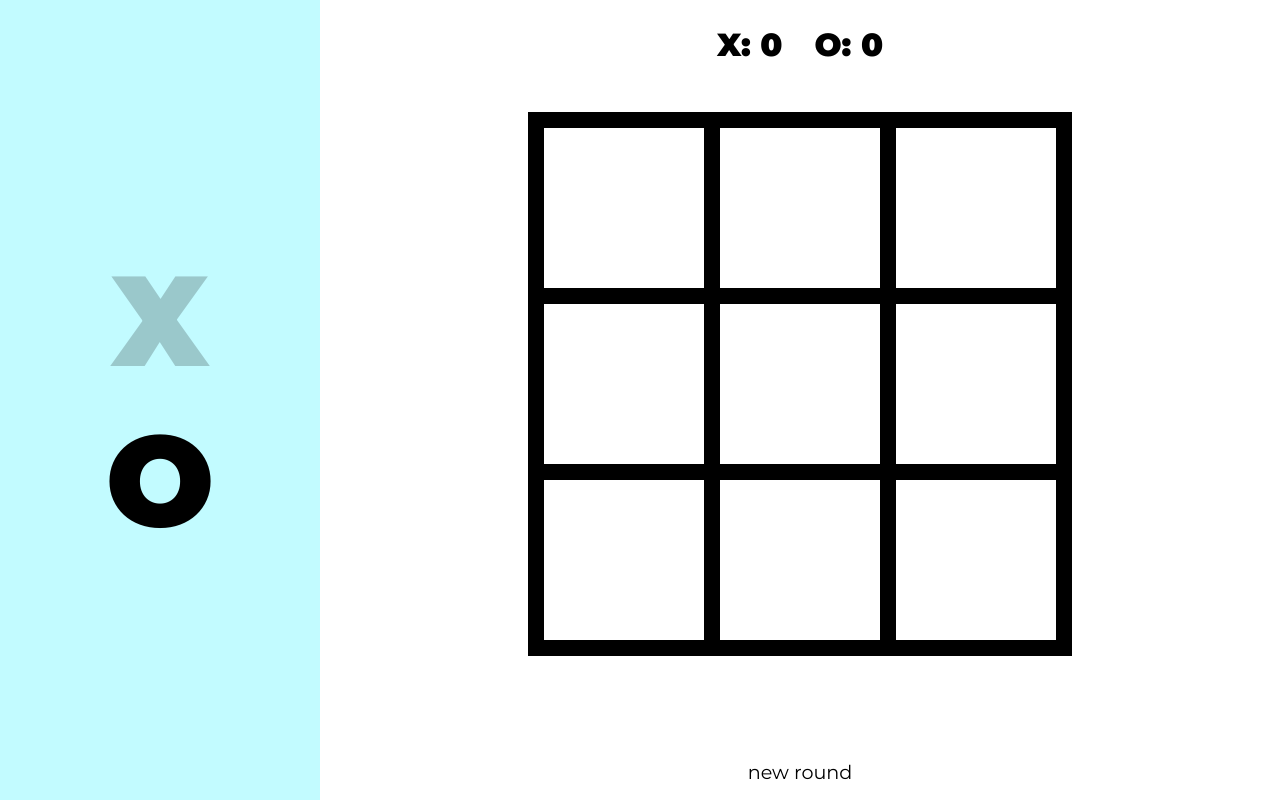
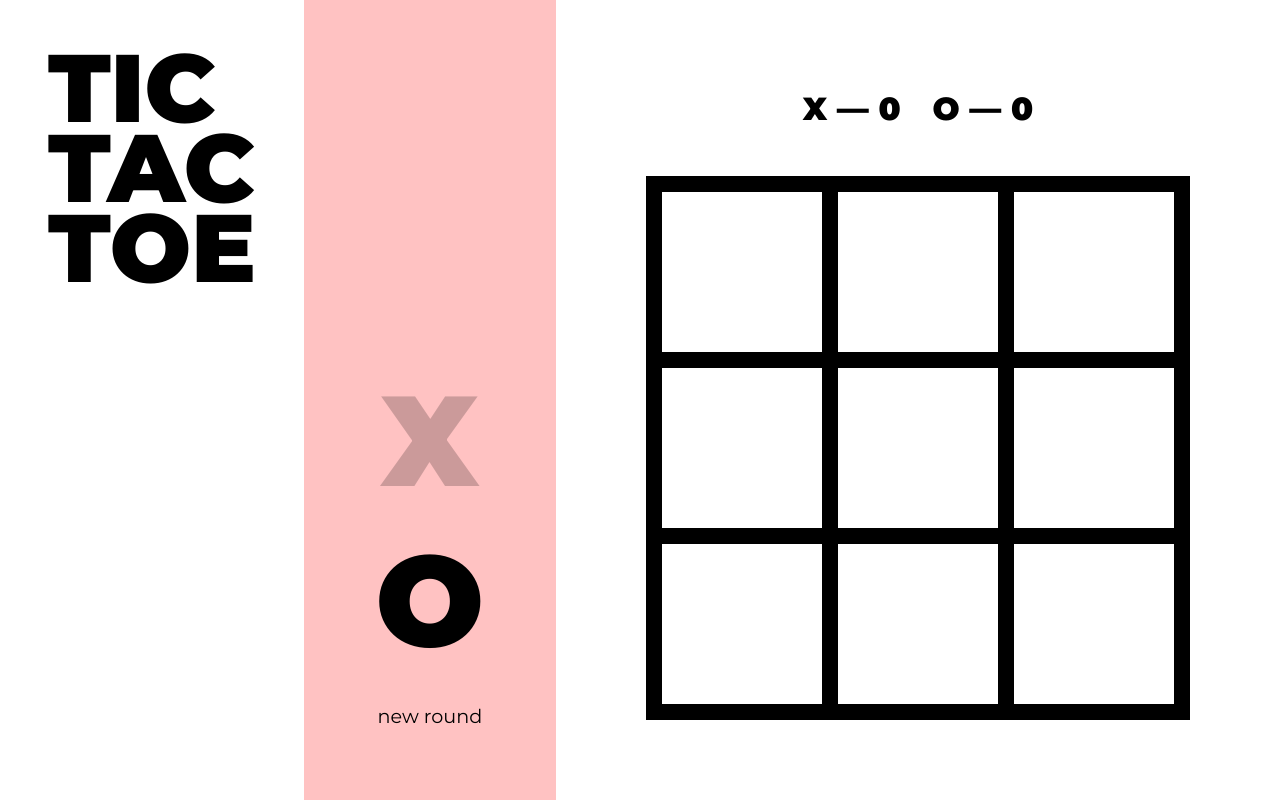
Before and after one commit to tanmancan/tic-tac-toe, a plain HTML site: page index.html in a window 1280 px wide. Drawn offline with Linux system fonts and the light colour scheme.

Commit message:
more styling

```diff
--- a/app.js
+++ b/app.js
@@ -127,8 +127,8 @@ class TicTacToe {
       this.titTacGrid.classList.add('winner-' + checkWinner.indexOf(true));
       this.score[player] += 1;
 
-      // Notify who one
-      this.message.innerHTML = `Player ${playerName[player]} has one!`;
+      // Notify who won
+      this.message.innerHTML = `Player ${playerName[player]} has won!`;
 
       this.endRound();
     }
--- a/app.scss
+++ b/app.scss
@@ -18,7 +18,7 @@ $selection-width: 8rem;
 $selection-height: 8rem;
 
 // Player control colors
-$player-control-background: #c2fbff;
+$player-control-background: #ffc2c2;
 
 // Tic tac grid size
 $tic-tac-grid-width: 10rem;
@@ -75,6 +75,27 @@ $game-board-background: #fff;
   }
 }
 
+@mixin score-board {
+  .score-board {
+    display: flex;
+    flex-flow: row;
+    align-items: center;
+    justify-content: center;
+    margin: 1rem;
+    text-align: center;
+
+    .score-container {
+      padding: 1rem;
+      font-size: 2rem;
+      font-weight: 900;
+    }
+
+    .score-label {
+
+    }
+  }
+}
+
 @mixin winner-highlight {
   // Winning combinations
   $winner-combo: ('0': (1,2,3), '1': (4,5,6), '2': (7,8,9), '3': (1,4,7), '4': (2,5,8), '5': (3,6,9), '6': (1,5,9), '7': (3,5,7));
@@ -100,44 +121,41 @@ $game-board-background: #fff;
 #app {
   display: flex;
   height: 100vh;
+  position: relative;
+}
+
+.title {
+  flex: 2 1 8rem;
+  display: flex;
+  flex-flow: column;
+  align-items: center;
+  justify-content: center;
+  align-self: flex-start;
+  font-weight: 900;
+  font-size: 6rem;
+  line-height: 5rem;
+  padding: 3rem;
+  text-transform: uppercase;
 }
 
 .player-controls {
   @include user-selection;
-  flex: 2;
+  flex: 2 1 14rem;
   display: flex;
   flex-flow: column;
   align-items: center;
-  justify-content: center;
+  justify-content: flex-end;
   background: $player-control-background;
 }
 
 .game-board {
-  flex: 6;
+  @include score-board;
+  flex: 6 1 40rem;
   display: flex;
   flex-flow: column;
   align-items: center;
-  justify-content: center;
+  justify-content: flex-end;
   background: $game-board-background;
-}
-
-.score-board {
-  display: flex;
-  flex-flow: row;
-  align-items: center;
-  justify-content: center;
-  margin: 1rem;
-  text-align: center;
-
-  .score-container {
-    padding: 1rem;
-    font-size: 2rem;
-    font-weight: 900;
-  }
-
-  .score-label {
-
-  }
 }
 
 #tic-tac-grid {
@@ -156,7 +174,7 @@ $game-board-background: #fff;
 }
 
 #new-round {
-  margin: 1rem;
+  margin: 1rem 1rem 4rem;
   padding: .5rem 0;
   border: none;
   background: transparent;
--- a/index.html
+++ b/index.html
@@ -14,24 +14,25 @@
 
 <body>
   <div id="app">
+    <div class="title">tic tac toe</div>
     <div class="player-controls">
       <div id="selection-x">X</div>
       <div id="selection-o">O</div>
+      <button id="new-round">New Round</button>
     </div>
     <div class="game-board">
       <div class="score-board">
         <div class="score-container">
-          <span class="score-label">X: </span>
+          <span class="score-label">X &mdash; </span>
           <span id="score-x">0</span></div>
         <div class="score-container">
-          <span class="score-label">O: </span>
+          <span class="score-label">O &mdash; </span>
           <span id="score-o">0</span>
         </div>
 
       </div>
       <div id="tic-tac-grid"></div>
       <div id="message"></div>
-      <button id="new-round">New Round</button>
     </div>
   </div>
   <script src="app.js"></script>
```
Also changed, not shown: app.css.
